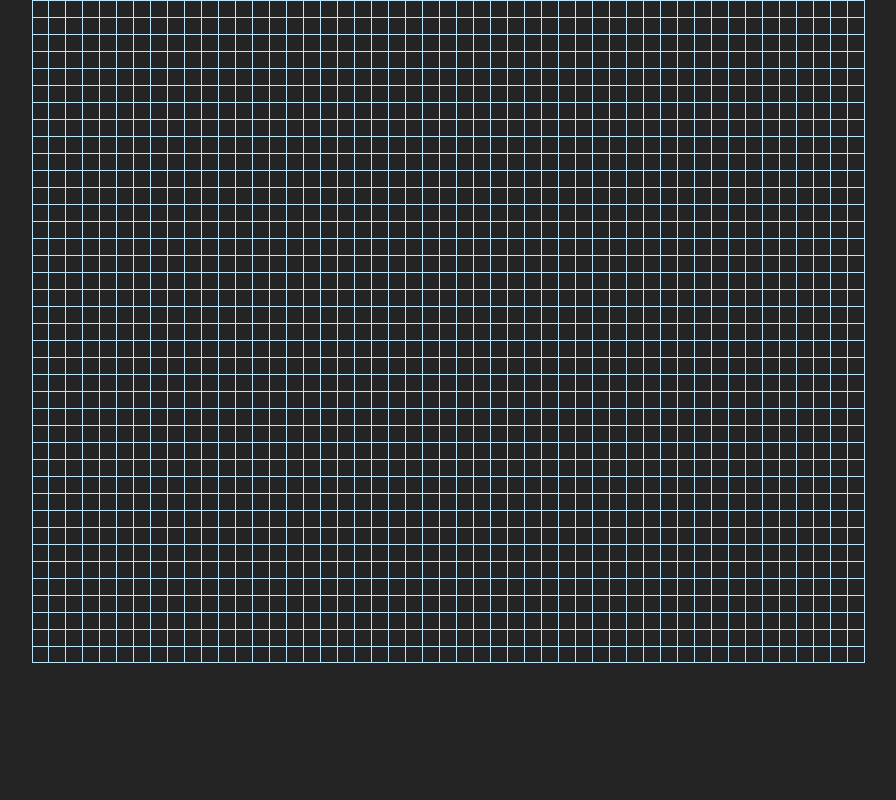
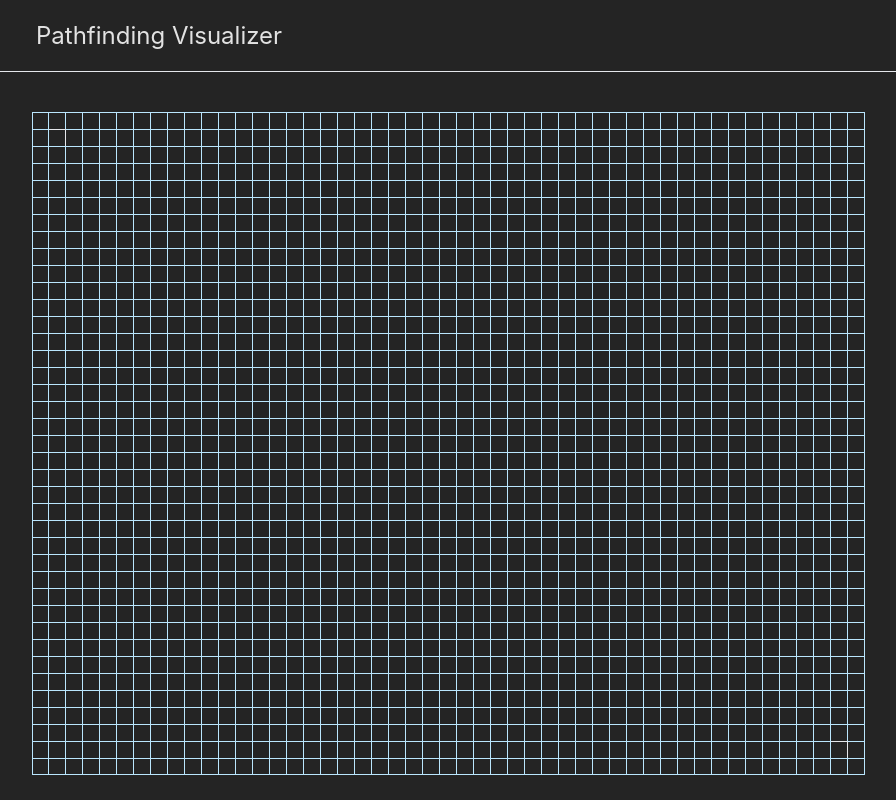
Before and after one commit to atheeq2003/Pathfinding-Visualizer, a React (Vite) app: page / in a window 1280 px wide. Shown: the whole page, without its empty margins (192-1088 px from the left). Built offline with nearby package versions, Linux system fonts and the light colour scheme.

Commit message:
Select and Navigation

```diff
--- a/src/App.tsx
+++ b/src/App.tsx
@@ -3,6 +3,7 @@ import { Grid } from "./components/Grid";
 import { PathfindingProvider } from "./context/PathfindingContext";
 import { SpeedProvider } from "./context/SpeedContext";
 import { TileProvider } from "./context/TileContext";
+import { Nav } from "./components/Nav";
 
 function App() {
   const isVisualizationRunningRef = useRef(false);
@@ -11,6 +12,7 @@ function App() {
       <TileProvider>
         <SpeedProvider>
           <div className="h-screen w-screen flex flex-col">
+            <Nav/>
             <Grid isVisualizationRunningRef={isVisualizationRunningRef}/>
           </div>
         </SpeedProvider>
--- a/src/components/Grid.tsx
+++ b/src/components/Grid.tsx
@@ -44,7 +44,7 @@ export function Grid({
     <div
       className={twMerge(
         // Base Classes
-        "flex items-center flex-col justify-center border-sky-300",
+        "flex items-center flex-col justify-center border-sky-300 mt-10",
         // Control Grid Height
         `lg: min-h-[${MAX_ROWS * 17}px] md:min-h-[${
           MAX_ROWS * 15
--- /dev/null
+++ b/src/components/Nav.tsx
@@ -0,0 +1,11 @@
+export function Nav() {
+    return(
+        <div className="flex items-center justify-center min-h-[4.5rem] border-b shadow-gray-600 sm:px-5 px-0">
+            <div className="flex items-center lg:justify-between justify-center w-full sm:w-[52rem]">
+                <h1 className="lg:flex hidden w-[40%] text-2xl pl-1">
+                    Pathfinding Visualizer
+                </h1>
+            </div>
+        </div>
+    )
+}
--- /dev/null
+++ b/src/components/Select.tsx
@@ -0,0 +1,36 @@
+import { ChangeEvent } from "react";
+
+export function Select({
+    value,
+    onChange,
+    options,
+    label,
+    isDisabled,
+} : {
+    value: string | number;
+    label: string;
+    onChange: (value: ChangeEvent<HTMLSelectElement>) => void;
+    options: { value: string | number; name: string} [];
+    isDisabled?: boolean;
+}) {
+    return (
+        <div className="flex flex-col items-start gap-1">
+            <label className="text-xs text-gray-300 ml-1" htmlFor={label}>
+                {label}
+            </label>
+            <select
+                disabled = {isDisabled}
+                className="bg-gray-700 cursor-pointer hover:bg-gray-800 transition ease-in active:ring-0 active:border-0 p-2 min-w-[200px] sm:min-w-full"
+                id={label}
+                value={value}
+                onChange={onChange}
+            >
+                {options.map((option) => (
+                    <option key={option.value} value={option.value}>
+                        {option.name}
+                    </option>
+                ))}
+            </select>
+        </div>
+    )
+}
```
